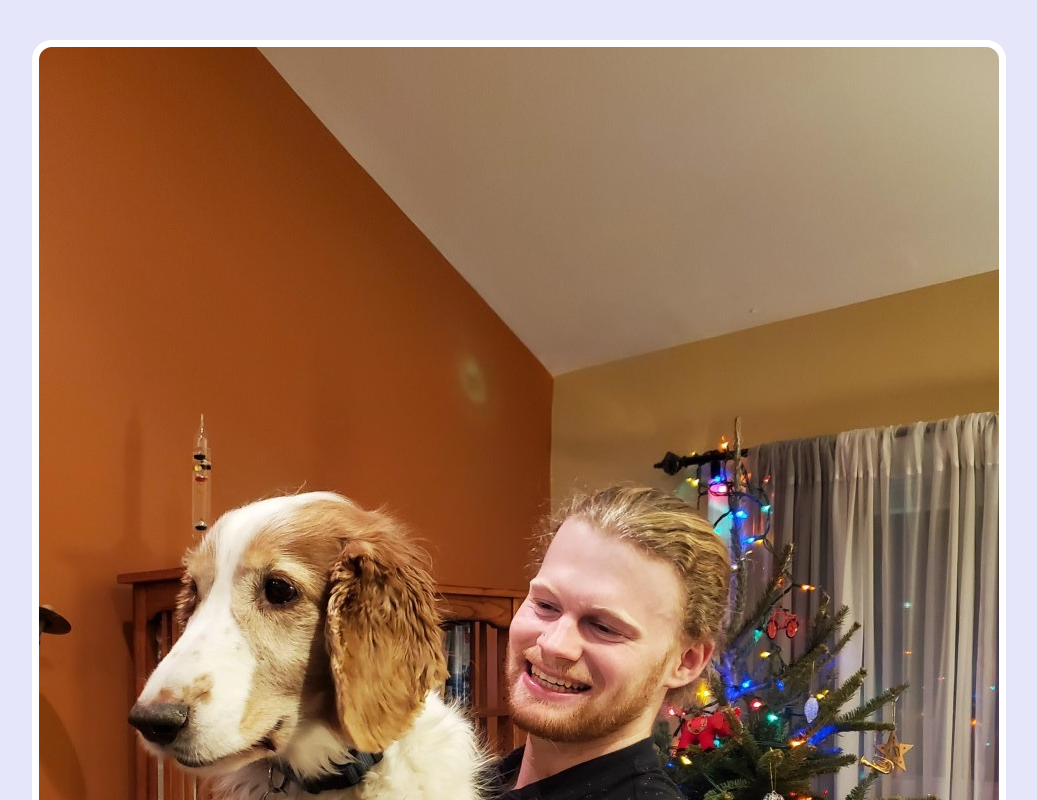
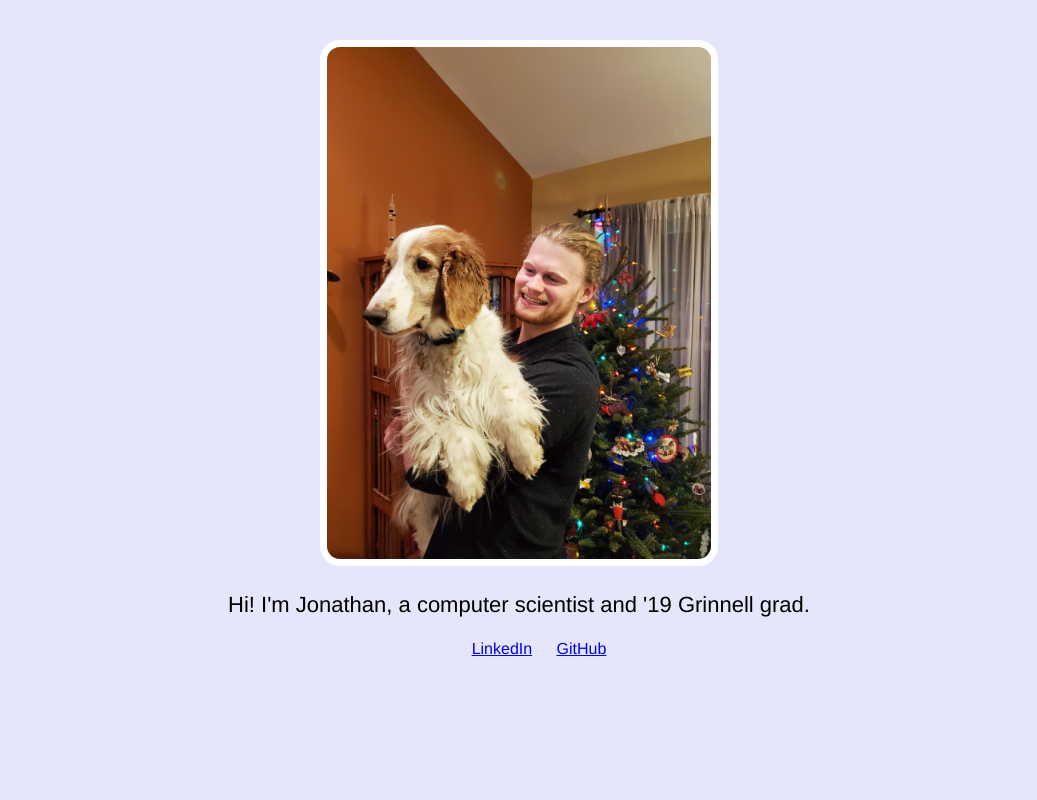
Before and after one commit to gilmourj/gilmourj.github.io, a plain HTML site: page index.html in a window 1280 px wide. Shown: the top 800 px of the page, without its empty margins (121-1158 px from the left). Drawn offline with nearby package versions, Linux system fonts and the light colour scheme.

Commit message:
image resize

```diff
--- a/index.html
+++ b/index.html
@@ -16,7 +16,7 @@
       margin: 40px 0px 0px 0px;
       border: 7px solid white;
       border-radius: 20px;
-      max-height: 20%;
+      max-width: 30%;
     }
     p {
       font-size: 22px;
```
